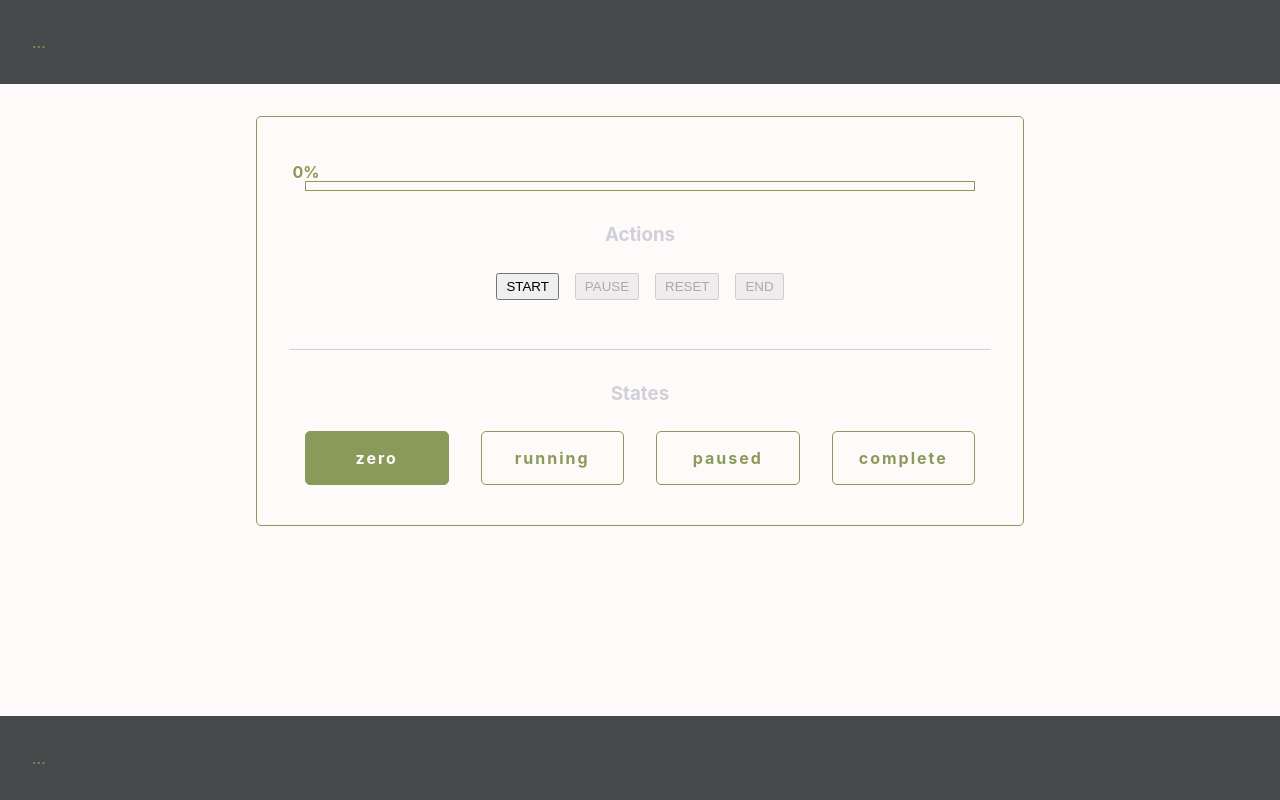
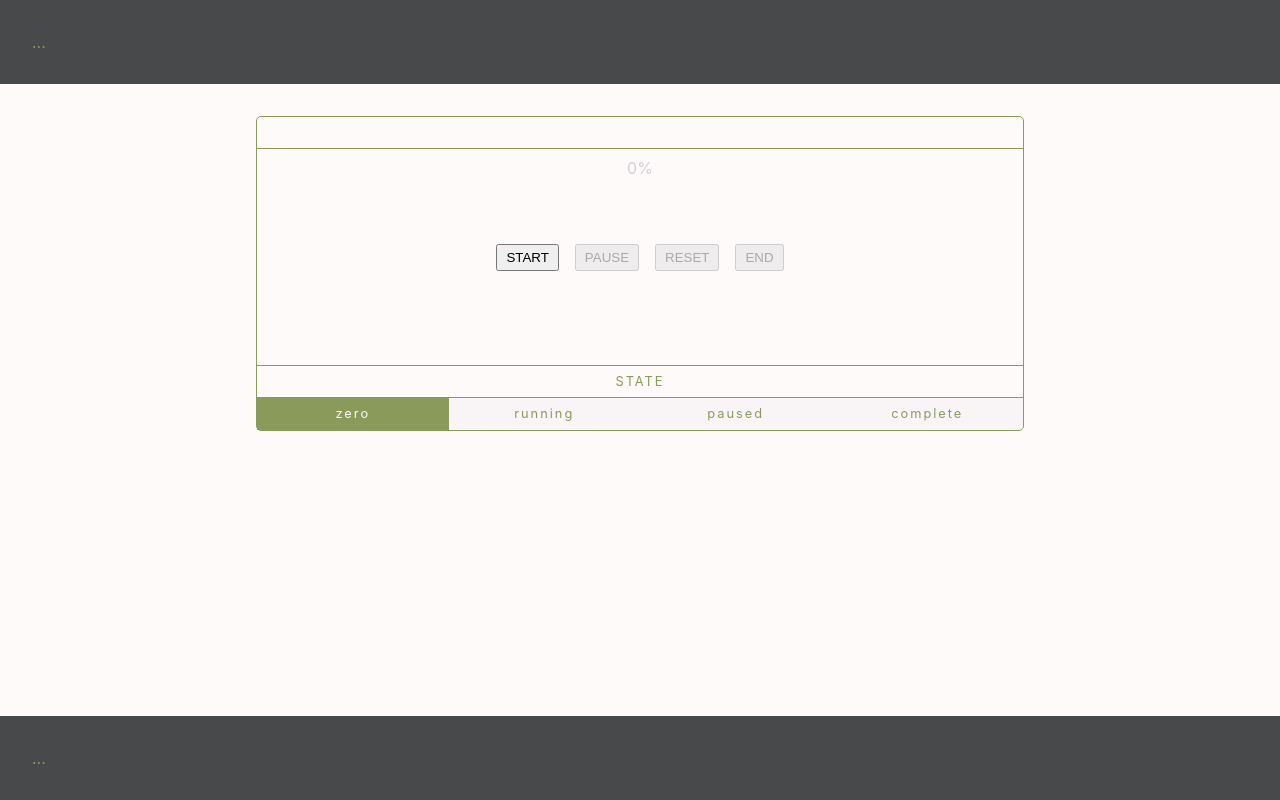
Before and after one commit to mbwatson/state-machine-progress-bar, a React (Create React App) app: page / in a window 1280 px wide. Built offline with nearby package versions, Linux system fonts and the light colour scheme.

Commit message:
create and implement custom state machine hook
tweak styled

start fsm hook

flesh out useStateMachine hook

```diff
--- a/src/components/fsm/action-buttons.js
+++ b/src/components/fsm/action-buttons.js
@@ -1,13 +1,20 @@
 import styled from 'styled-components'
 
-export const ActionButtonGroup = styled.div`
+export const ActionButtonGroup = styled.div(
+    ({ theme }) => `
         display: flex;
+        min-height: 200px;
         flex-direction: column;
         justify-content: center;
+        margin: calc(${ theme.spacing } * 2) calc(${ theme.spacing }) calc(${ theme.spacing }) calc(${ theme.spacing });
+        align-items: stretch;
         @media (min-width: 768px) {
+            margin: calc(${ theme.spacing } / 4);
             flex-direction: row;
+            align-items: center;
         }
     `
+)
 
 export const ActionButton = styled.button(
     ({ theme }) => `
--- a/src/components/fsm/fsm.js
+++ b/src/components/fsm/fsm.js
@@ -1,14 +1,9 @@
 import React, { useEffect, useState } from 'react'
 import styled from 'styled-components'
 import { ProgressBar } from '../progress'
-import { Heading } from '../typography'
-import { Divider } from '../layout'
-import { StateList, StateListItem } from './state-list'
+import { States, StatesListItem } from './state-list'
 import { ActionButtonGroup, ActionButton } from './action-buttons'
-
-Array.prototype.removeDuplicates = function() {
-    return Array.from(new Set(this))
-}
+import { useStateMachine } from '../../hooks'
 
 const MachineWrapper = styled.div(
     ({ theme }) => `
@@ -19,51 +14,15 @@ const MachineWrapper = styled.div(
         width: 90%;
         max-width: 768px;
         margin: auto;
-        padding: ${ theme.spacing };
+        // padding: ${ theme.spacing };
     `
 )
-
-/**
-* StateMachine
-* @initalState  String, should be top-level key in `flow` parameter, described next
-* @flow         Object describing flow between states, e.g., { state1: { on: { actiona: state2 } }, state2: { on: { actionb: state1 } } }
-*/
-class StateMachine {
-    constructor(initialState, flow) {
-        this.state = initialState
-        this.flow = flow
-        this.states = Object.entries(this.flow).map(([state, flow]) => state).removeDuplicates()
-        this.actions = Object.values(this.flow).reduce((allActions, s) => {
-            return allActions.concat(Object.entries(s.on).map(([action, nextState]) => action)).removeDuplicates()
-        }, [])
-    }
-
-    availableStates(currentState) {
-        const thisStateFlow = Object.entries(this.flow[currentState].on).map(([signal, nextState]) => nextState)
-        return thisStateFlow.removeDuplicates()
-    }
-
-    availableActions(currentState) {
-        const thisStateFlow = Object.entries(this.flow[currentState].on).map(([signal, nextState]) => signal)
-        return thisStateFlow.removeDuplicates()
-    }
-
-    transition(currentState, action) {
-        if (this.availableStates !== []) {
-            if (this.flow[currentState].hasOwnProperty('on') && this.flow[currentState].on.hasOwnProperty(action)) {
-                console.log(`transition: ${ currentState } -> ${ this.flow[currentState].on[action] }`)
-                return this.flow[currentState].on[action]
-            }
-        }
-        return currentState
-    }
-}
 
 const INTERVAL = 25 // in milliseconds
 const DISABLE_UNAVAILABLE_ACTIONS = true
 
 export const Fsm = props => {
-    const machine = new StateMachine('zero', {
+    const machine = useStateMachine('zero', {
         zero: {
             on: {
                 START: 'running',
@@ -88,17 +47,16 @@ export const Fsm = props => {
             },
         },
     })
-    const [state, setState] = useState(machine.state)
     const [progress, setProgress] = useState(0)
 
     useEffect(() => {
-        switch (state) {
+        switch (machine.state) {
             case 'zero':
                 setProgress(0)
                 break
             case 'running':
                 if (progress === 100) {
-                    setState(machine.transition(state, 'END'))
+                    machine.transition('END')
                     return
                 }
                 const interval = setInterval(() => {
@@ -111,24 +69,22 @@ export const Fsm = props => {
             default: // 'paused'
                 return
         }
-    }, [state, progress])
+    }, [machine, progress])
 
-    const handleChangeState = action => e => setState(machine.transition(state, action))
+    const handleChangeState = action => e => machine.transition(action)
 
     return (
         <MachineWrapper>
             <ProgressBar percentage={ progress } />
 
-            <Heading>Actions</Heading>
             <ActionButtonGroup>
                 {
                     machine.actions.map(action => {
-                        // console.log(`available actions: ${ machine.availableActions(state).join(', ') }\navailable states: ${ machine.availableStates(state).join(', ') }`)
                         return (
                             <ActionButton
                                 key={ action }
                                 onClick={ handleChangeState(action) }
-                                disabled={ DISABLE_UNAVAILABLE_ACTIONS && !machine.availableActions(state).includes(action) }
+                                disabled={ DISABLE_UNAVAILABLE_ACTIONS && !machine.availableActions.includes(action) }
                             >
                                 { action }
                             </ActionButton>
@@ -137,16 +93,13 @@ export const Fsm = props => {
                 }
             </ActionButtonGroup>
 
-            <Divider />
-
-            <Heading>States</Heading>
-            <StateList>
+            <States>
                 {
                     Object.keys(machine.flow).map(s => (
-                        <StateListItem key={ s } active={ state === s }>{ s }</StateListItem>
+                        <StatesListItem key={ s } active={ machine.state === s }>{ s }</StatesListItem>
                     ))
                 }
-            </StateList>
+            </States>
 
         </MachineWrapper>
     )
--- a/src/components/fsm/state-list.js
+++ b/src/components/fsm/state-list.js
@@ -1,32 +1,48 @@
+import React from 'react'
 import styled from 'styled-components'
 
-export const StateList = styled.div(
+const StatesWrapper = styled.div(
     ({ theme }) => `
         width: 100%;
         margin: auto;
-        color: ${ theme.palette.iron };
+    `
+)
+
+const StatesTitle = styled.div(
+    ({ theme }) => `
+        text-transform: uppercase;
+        letter-spacing: 2px;
+        color: ${ theme.palette.moss };
+        font-size: 80%;
+        background-color: ${ theme.palette.snow };
+        padding: calc(${ theme.spacing } / 4);
+        border-top: 1px solid ${ theme.palette.moss };
+        border-bottom: 1px solid ${ theme.palette.moss };
+    `
+)
+
+const StatesList = styled.div(
+    ({ theme }) => `
         display: flex;
         flex-direction: column;
-        justify-content: center;
+        min-height: ${ theme.spacing };
         @media (min-width: 768px) {
             flex-direction: row;
         }
+        justify-content: center;
     `
 )
 
-export const StateListItem = styled.span(
+export const StatesListItem = styled.span(
     ({ theme, active }) => `
         text-align: center;
-        padding: calc(${ theme.spacing } / 2);
-        margin: calc(${ theme.spacing } / 4) calc(${ theme.spacing } / 2);
+        padding: calc(${ theme.spacing } / 4);
         color: ${ theme.palette.moss };
-        font-weight: bold;
+        font-size: 80%;
         letter-spacing: 2px;
-        border: 1px solid ${ theme.palette.moss };
-        border-radius: ${ theme.borderRadius };
         flex: 1;
         transition: background-color 250ms;
-        background-color: ${ theme.palette.snow };
+        background-color: ${ theme.palette.silver }22;
         ${ active ? `
             background-color: ${ theme.palette.moss };
             color: ${ theme.palette.snow };
@@ -36,3 +52,14 @@ export const StateListItem = styled.span(
         ` : undefined }
     `
 )
+
+export const States = ({ children }) => {
+    return (
+        <StatesWrapper>
+            <StatesTitle>STATE</StatesTitle>
+            <StatesList>
+                { children }
+            </StatesList>
+        </StatesWrapper>
+    )
+}
--- a/src/components/progress/progress-bar.js
+++ b/src/components/progress/progress-bar.js
@@ -4,19 +4,16 @@ import styled from 'styled-components'
 
 const ProgressBarWrapper = styled.div(
     ({ theme, percentage, width = '100%' }) => `
-        border: 1px solid ${ theme.palette.moss };
-        // width: ${ width };
+        border-bottom: 1px solid ${ theme.palette.moss };
         position: relative;
-        height: 10px;
-        margin: ${ theme.spacing } calc(${ theme.spacing } / 2);
+        height: ${ theme.spacing };
         &::before {
             content: "${ percentage }%";
             position: absolute;
-            bottom: 100%;
-            left: calc(${ percentage }% / 2);
+            top: calc(100% + 10px);
+            left: 50%;
             transform: translateX(-50%);
-            color: ${ theme.palette.moss };
-            font-weight: bold;
+            color: ${ theme.palette.silver };
         }
         &::after {
             content: "";
--- /dev/null
+++ b/src/hooks/index.js
@@ -0,0 +1 @@
+export * from './use-state-machine'
--- /dev/null
+++ b/src/hooks/use-state-machine.js
@@ -0,0 +1,33 @@
+import { useState } from 'react'
+
+Array.prototype.removeDuplicates = function() {
+    return Array.from(new Set(this))
+}
+
+export const useStateMachine = (initialState, stateFlow) => {
+    const [currentState, setCurrentState] = useState(initialState)
+    const flow = stateFlow
+    const availableStates = Object.entries(flow[currentState].on).map(([signal, nextState]) => nextState).removeDuplicates()
+    const availableActions = Object.entries(flow[currentState].on).map(([signal, nextState]) => signal).removeDuplicates()
+    const allStates = Object.entries(stateFlow).map(([state, flow]) => state).removeDuplicates()
+    const allActions = Object.values(stateFlow).reduce((allActions, s) => {
+        return allActions.concat(Object.entries(s.on).map(([action, nextState]) => action)).removeDuplicates()
+    }, [])
+    return {
+        state: currentState,
+        flow: flow,
+        states: allStates,
+        actions: allActions,
+        availableStates: availableStates,
+        availableActions: availableActions,
+        transition: action => {
+            if (availableStates !== []) {
+                if (flow[currentState].hasOwnProperty('on') && flow[currentState].on.hasOwnProperty(action)) {
+                    console.log(`transition: ${ currentState } -> ${ flow[currentState].on[action] }`)
+                    setCurrentState(flow[currentState].on[action])
+                }
+            }
+            return
+        },
+    }
+}
```
Also changed, not shown: 1 other file (tests, documents, lock files or other folders). Lines whose indentation alone changed are shown as unchanged.
